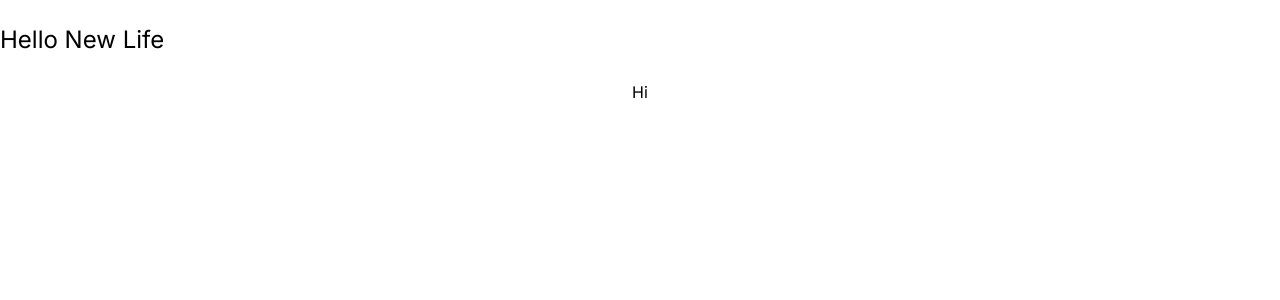
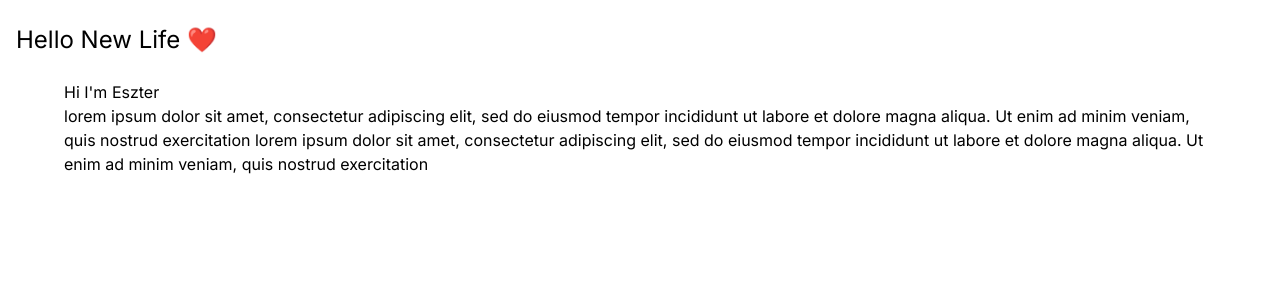
Before and after one commit to Nick-ODonoghue/hello-new-life, a Next.js app: page / in a window 1280 px wide. Shown: the top 300 px of the page. Built offline with nearby package versions, Linux system fonts and the light colour scheme.

Commit message:
added blogs route & some minor styling changes

```diff
--- /dev/null
+++ b/app/blogs/page.jsx
@@ -0,0 +1,3 @@
+export default function Blogs() {
+  return <div>Blogs</div>;
+}
--- a/app/data/header.js
+++ b/app/data/header.js
@@ -1 +1 @@
-export const header = { title: "Hello New Life" };
+export const header = { title: "Hello New Life ❤️" };
--- a/app/layout.jsx
+++ b/app/layout.jsx
@@ -14,7 +14,7 @@ export const metadata = {
 export default function RootLayout({ children }) {
   return (
     <html lang="en">
-      <body className={inter.className}>
+      <body className={`${inter.className} container mx-auto px-4 `}>
         <Header />
         {children}
       </body>
--- a/app/page.jsx
+++ b/app/page.jsx
@@ -1,7 +1,10 @@
+import { about } from "./data/about.js";
+
 export default function Home() {
   return (
-    <main className="flex min-h-screen flex-col items-center justify-between ">
-      <h1>Hi</h1>
+    <main className=" mx-auto max-w-6xl ">
+      <h1>Hi I'm {about.nickName}</h1>
+      <p>{about.bio}</p>
     </main>
   );
 }
```
